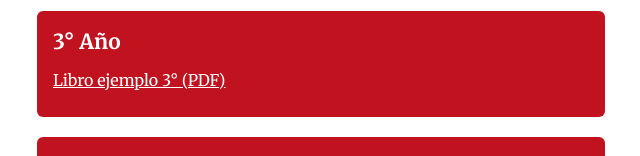
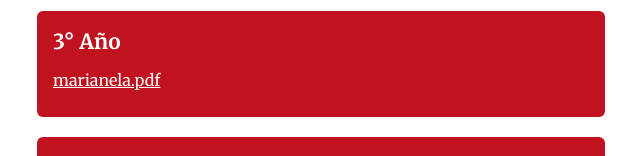
Before and after one commit to lautibelelli/Biblioteca-Virtual-CE-ISD-2025, a plain HTML site: page index.html in a window 1280 px wide. Shown: the part 381-537 px from the top of the page, without its empty margins (319-959 px from the left). Drawn offline with Linux system fonts and the light colour scheme.

Commit message:
Update index.html
SIIIIIIIIIIIIIIIIIIIIIIIIII
marianela en tercero

```diff
--- a/index.html
+++ b/index.html
@@ -31,7 +31,7 @@
     <div class="curso-box" id="tercero">
       <h2>3° Año</h2>
       <ul>
-        <li><a href="tercero/ejemplo3.pdf" target="_blank">Libro ejemplo 3° (PDF)</a></li>
+        <li><a href="tercero/marianela.pdf" target="_blank">marianela.pdf</a></li>
       </ul>
     </div>
 
```
